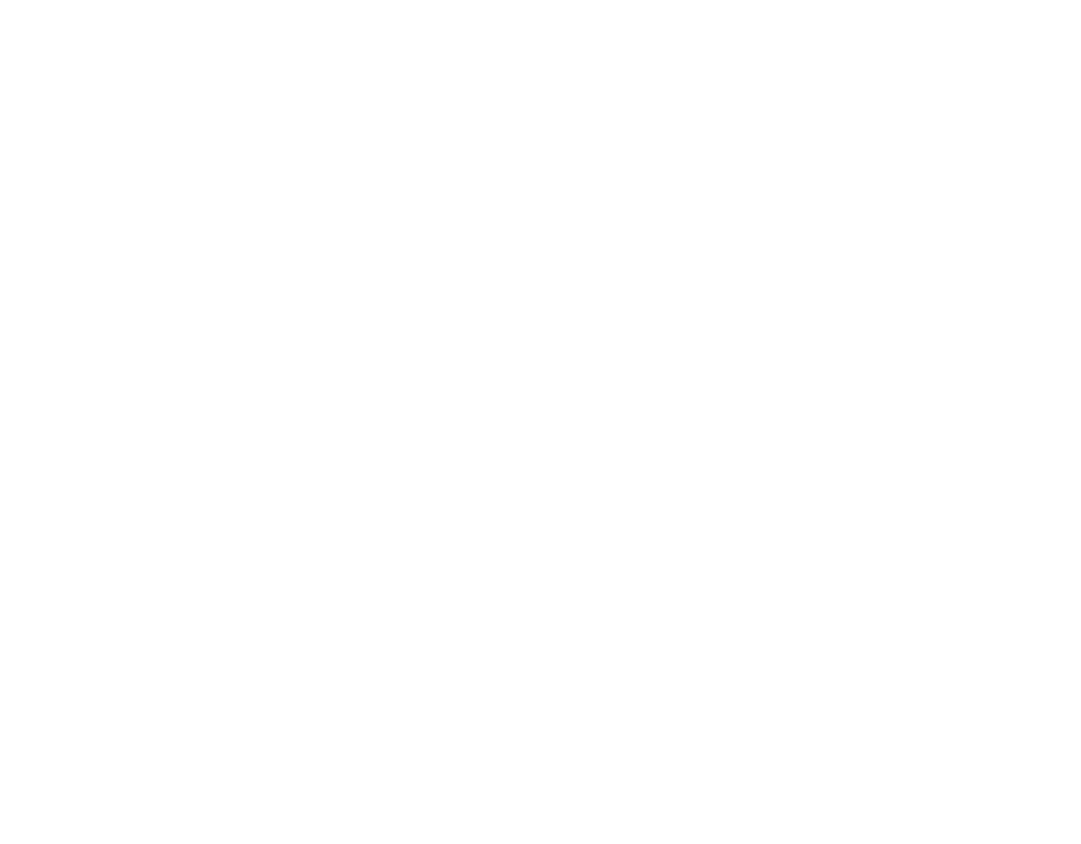
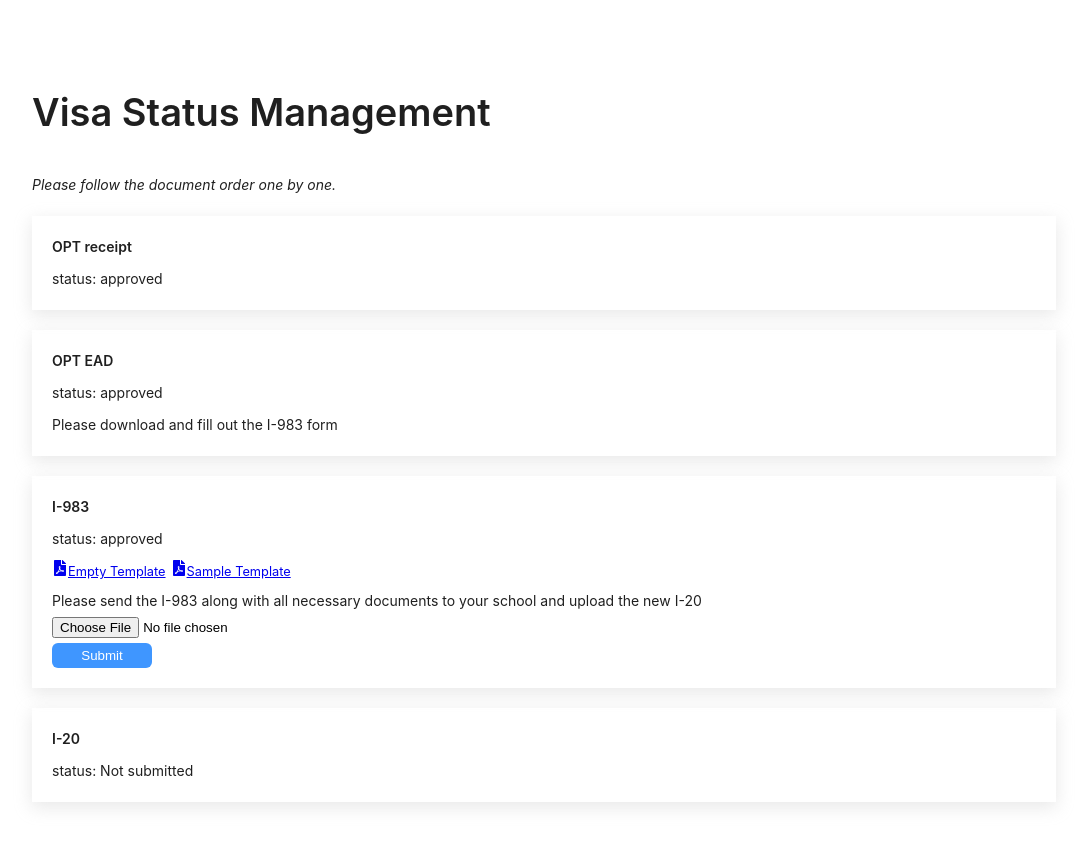
Before and after one commit to BoxiaoYan/EmployeeManagement, a React (Create React App) app: page /vsm in a window 1280 px wide. Before the commit this address had no page. Shown: the top 844 px of the page, without its empty margins (96-1177 px from the left). Before the commit the page ends 800 px from the top, so only its background shows below. Built offline with nearby package versions, Linux system fonts and the light colour scheme.

Commit message:
visa status management page - personal
frontend, no data fetch function yet

```diff
--- a/package.json
+++ b/package.json
@@ -3,9 +3,12 @@
   "version": "0.1.0",
   "private": true,
   "dependencies": {
+    "@reduxjs/toolkit": "^2.1.0",
     "@testing-library/jest-dom": "^5.17.0",
     "@testing-library/react": "^13.4.0",
     "@testing-library/user-event": "^13.5.0",
+    "ant": "^0.2.0",
+    "antd": "^5.13.2",
     "bcrypt": "^5.1.1",
     "cors": "^2.8.5",
     "dotenv": "^16.3.1",
@@ -14,6 +17,7 @@
     "mongoose": "^8.1.0",
     "react": "^18.2.0",
     "react-dom": "^18.2.0",
+    "react-icons": "^5.0.1",
     "react-redux": "^9.1.0",
     "react-router-dom": "^6.21.2",
     "react-scripts": "^5.0.1",
--- a/src/App.js
+++ b/src/App.js
@@ -4,6 +4,7 @@
 import { BrowserRouter, Route, Routes } from 'react-router-dom';
 import Registration from './pages/Registration';
 import Login from './pages/Login';
+import VisaStatusManagement from './pages/VisaStatusManagement/VisaStatusManagement';
 
 
 function App() {
@@ -16,6 +17,7 @@
             <Route path="/" element={(<>Welcome to the Home Page</>)} />
             <Route path="/registration/:token" element={<Registration/>} />
             <Route path="/signin" element={<Login/>} />
+            <Route path="/vsm" element={<VisaStatusManagement/>} />
       </Routes>
     </BrowserRouter>
   );
--- a/src/pages/Registration.jsx
+++ b/src/pages/Registration.jsx
@@ -90,7 +90,7 @@
 
   return (
     <div>
-        {email===''? (<>Invalid</>):( <Authform
+        {email===''? (<>Invalid URL</>):( <Authform
         buttonText="Create your account"
         onSubmit={onSubmit}
         title="Registration"
--- /dev/null
+++ b/src/pages/VisaStatusManagement/VisaStatusManagement.jsx
@@ -0,0 +1,171 @@
+import { useState } from "react";
+import { Typography } from "antd";
+import styles from "./style.module.css";
+import { FaFilePdf } from 'react-icons/fa';
+
+export default function VisaStatusManagement() {
+  const { Title, Text } = Typography;
+  const [optRecStatus, setOptRecStatus] = useState("approved");
+  const [eadStatus, setEadStatus] = useState("approved");
+  const [i983Status, setI983Status] = useState("approved");
+  const [i20Status, setI20Status] = useState("");
+
+  // need check auth(token)
+  // need to check work auth -> opt (if the button to this page will only be visible for opt employee,then it's optional )
+
+//  need fetch and set optRec status,
+//  if status is rejected,, fetch and set hr feedback
+//  if status is approved, when the submit click, sent ead to backend
+
+  //  need fetch and set ead status,
+//  if status is rejected,, fetch and set hr feedback
+
+//  need to send i983 to backend once submit
+
+//  fetch and set i983 status,
+//  if status is rejected,, fetch and set hr feedback
+// if status is approved, when the submit click, sent i20 to backend
+
+//  need fetch and set i20 status,
+//  if status is rejected,, fetch and set hr feedback
+
+
+// current status would be 4 type: ''(never sent to HR), approved, rejected, pending
+
+
+  const handleOptEadSubmit = (e) => {
+    e.preventDefault();
+    //need to check if the OPTEAD is successfully sent to hr, then set to pending
+    setEadStatus("pending");
+  };
+
+  const handleI983Submit = (e) => {
+    e.preventDefault();
+    //need to check if the I983 is successfully sent to hr, then set to pending
+    setI983Status("pending");
+  }
+
+  const handleI20Submit = (e) => {
+    e.preventDefault();
+    //need to check if the i20 is successfully sent to hr, then set to pending
+    setI20Status("pending");
+  }
+
+  return (
+    <div className={styles.container}>
+      <div className={styles.table}>
+      <Title>Visa Status Management</Title>
+      <Text italic>Please follow the document order one by one.</Text>
+        {/* opt receipt */}
+        <div className={styles.section}>
+          <Text strong>OPT receipt</Text>
+          {optRecStatus !== "" ? (
+            <Text >status: {optRecStatus}</Text>
+          ) : (
+            <Text >status: Not submitted</Text>
+          )}
+          {optRecStatus === "pending" ? (
+            <Text>Waiting for HR to approve your OPT Receipt</Text>
+          ) : optRecStatus === "rejected" ? (
+            <Text>HR feedback</Text>
+          )
+          : optRecStatus === "approved" && eadStatus === "rejected" ?(
+            <form className={styles.submitForm} onSubmit={handleOptEadSubmit}>
+              <Text>Please upload a copy of your OPT EAD.</Text>
+              <input type="file" name="optead" />
+              <input type="submit" value="Submit" />
+            </form>
+          )
+          : optRecStatus === "approved" && eadStatus === "approved" ? (
+            <></>
+          )
+          : optRecStatus === "approved" && eadStatus !== "pending" ?(
+            <form className={styles.submitForm} onSubmit={handleOptEadSubmit}>
+            <Text>Please upload a copy of your OPT EAD.</Text>
+              <input type="file" name="optead" />
+              <input type="submit" value="Submit" />
+          </form>):(<></>)}
+        </div>
+
+        {/* optead */}
+        <div className={styles.section}>
+          <Text strong>OPT EAD</Text>
+          {eadStatus !== "" ? (
+            <Text>status: {eadStatus}</Text>
+          ) : (
+            <Text>status: Not submitted</Text>
+          )}
+          {eadStatus === "pending" ? (
+            <Text>Waiting for HR to approve your OPT EAD</Text>
+          ) : eadStatus === "rejected" ? (
+            <Text>HR feedback</Text>
+          ) : eadStatus === "approved" ? (
+            <Text>Please download and fill out the I-983 form</Text>
+          ) : (
+            <></>
+          )}
+        </div>
+
+        {/* i-983 */}
+        <div className={styles.section}>
+          <Text strong>I-983</Text>
+          {i983Status !== "" ? (
+            <Text>status: {i983Status}</Text>
+          ) : (
+            <Text>status: Not submitted</Text>
+          )}
+          <div className={styles.pdf}>
+            <a href="/blank.pdf" download="Empty Template.pdf">
+              <FaFilePdf />
+              <span>Empty Template</span>
+            </a>
+            <a href="/blank.pdf" download="Sample Template.pdf">
+              <FaFilePdf />
+              <span>Sample Template</span>
+            </a>
+          </div>
+          {i983Status === "pending" ? (
+            <Text>Waiting for HR to approve your I983</Text>
+          ) : i983Status === "rejected" ? (
+            <Text>HR feedback</Text>
+          ) : i983Status === "approved" && eadStatus === "approved" && optRecStatus === "approved"? (
+            <form className={styles.submitForm} onSubmit={handleI20Submit}>
+              <Text>
+                Please send the I-983 along with all necessary documents to your
+                school and upload the new I-20
+                </Text>
+                <input type="file" name="i20Form"/>
+                <input type="submit" />
+            </form>
+          ) : eadStatus === "approved" ? (
+            <form className={styles.submitForm} onSubmit={handleI983Submit}>
+              <input type="file" name="i983Form"/>
+              <input type="submit" />
+            </form>
+          ) : (
+            <Text>Please wait for the previous document to be approved before you submit i-983.</Text>
+          )}
+        </div>
+
+        {/* i-20 */}
+        <div className={styles.section}>
+          <Text strong>I-20</Text>
+          {i20Status !== "" ? (
+            <Text>status: {i20Status}</Text>
+          ) : (
+            <Text>status: Not submitted</Text>
+          )}
+          {i20Status === "pending" ? (
+            <Text>Waiting for HR to approve your I-20</Text>
+          ) : i20Status === "rejected" ? (
+            <Text>HR feedback</Text>
+          ) : i20Status === "approved" ? (
+            <Text>All documents have been approved.</Text>
+          ) : (
+            <></>
+          )}
+        </div>
+      </div>
+    </div>
+  );
+}
--- /dev/null
+++ b/src/pages/VisaStatusManagement/style.module.css
@@ -0,0 +1,109 @@
+.container{
+  width: 100%;
+  position: relative;
+  color: '#6B7280';
+  font-family: 'Inter';
+  font-weight: '400';
+
+  display: flex;
+  flex-direction: column;
+  justify-content: center;
+  align-items:center;
+}
+
+
+/* .form{
+  width: 700px;
+  height: 500px;
+  position: relative;
+  background: white;
+  box-shadow: 0px 5px 16px 1px rgba(229, 229, 229, 0.80);
+  border-radius: 10;
+  display: flex;
+  flex-direction: column;
+  justify-content: center;
+  padding:48px 48px;
+  gap:30px;
+}
+.btn {
+  width: 100%;
+  font-weight: 600;
+}
+.title {
+  text-align: center;
+  margin-bottom: 1rem;
+  font-size: 2rem;
+  font-weight: 600;
+}
+
+@media only screen and (max-width: 768px) {
+  .form {
+    width: 90%;
+    gap:0px;
+  }
+  .title{
+    font-size: 1.2rem;
+  }
+} */
+
+.table{
+  width: 80%;
+  margin:5%;
+  display: flex;
+  flex-direction: column;
+  gap:20px;
+
+}
+.section{
+  display: flex;
+  padding:20px;
+  flex-direction: column;
+  box-shadow: 0px 5px 16px 1px rgba(229, 229, 229, 0.80);
+  gap:10px;
+}
+.section span,.submitForm{
+  flex:1
+}
+/* .section span{
+  font-size: 1.2rem;
+} */
+.submitForm{
+  display: flex;
+  flex-direction: column;
+  box-sizing: border-box;
+  gap:5px;
+
+}
+.pdf{
+  flex:1;
+  box-sizing: border-box;
+  display: flex;
+  flex-direction: row;
+  gap:5px;
+  align-items: center;
+  justify-content: flex-start;
+}
+.pdf span{
+  font-size: 0.8rem;
+}
+
+input[type="submit"]{
+  width: 100px;
+  background: #3F96FF;
+  border-radius: 6px;
+  border:none;
+  padding:5px 10px;
+  color:white;
+  font-weight: 500;
+  /* font-size: 1.2rem; */
+}
+.status{
+  font-weight: 500;
+}
+/* input[type="file"]{
+  border-radius: 6px;
+  padding:5px 10px;
+  color:white;
+  font-weight: 500;
+  font-size: 1.2rem;
+} */
```
Also changed, not shown: 2 other files (tests, documents, lock files or other folders).
